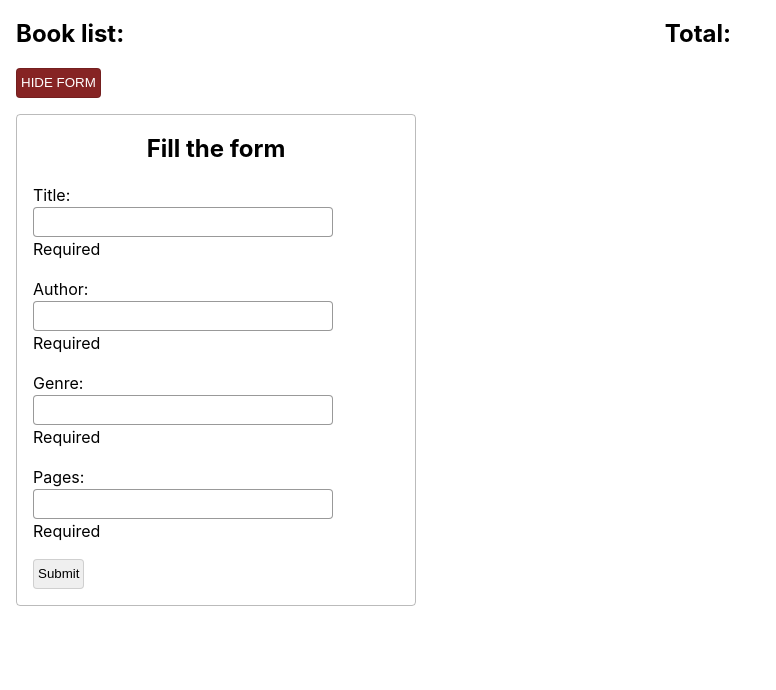
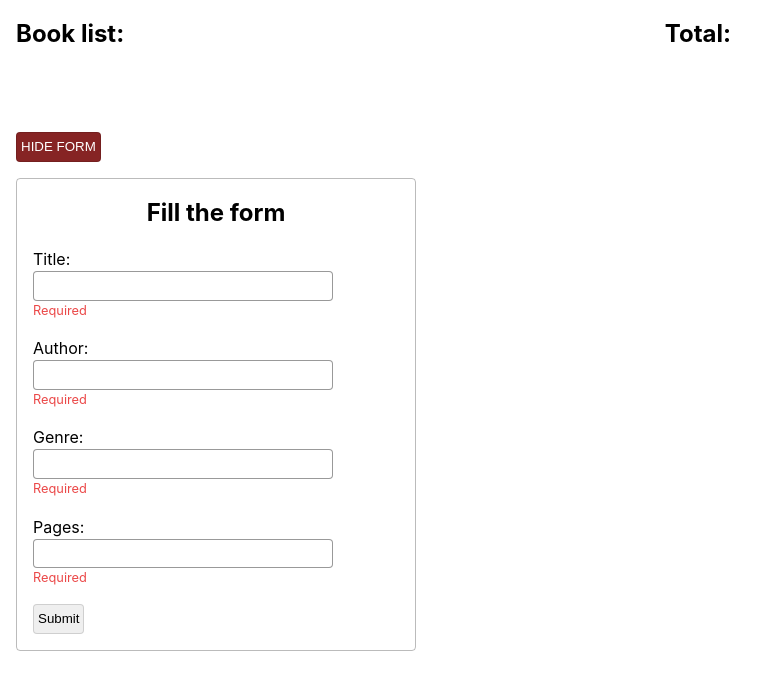
Before and after one commit to chhum-chanleak/library, a plain HTML site: page index.html in a window 1280 px wide. Shown: the whole page, without its empty margins (0-776 px from the left). Drawn offline with Linux system fonts and the light colour scheme.

Commit message:
style: Update style for .required and #new-book

```diff
--- a/css/styles.css
+++ b/css/styles.css
@@ -114,6 +114,11 @@ main {
       margin-bottom: 1rem;
     }
 
+    .required {
+      color: rgb(235, 72, 72);
+      font-size: 0.8rem;
+    }
+
     & .row:not(:last-child) {
       display: flex;
       flex-direction: column;
@@ -159,5 +164,6 @@ main {
   & #new-book {
     background: #862424;
     color: #fff;
+    margin-top: 4rem;
   }
 }
```
